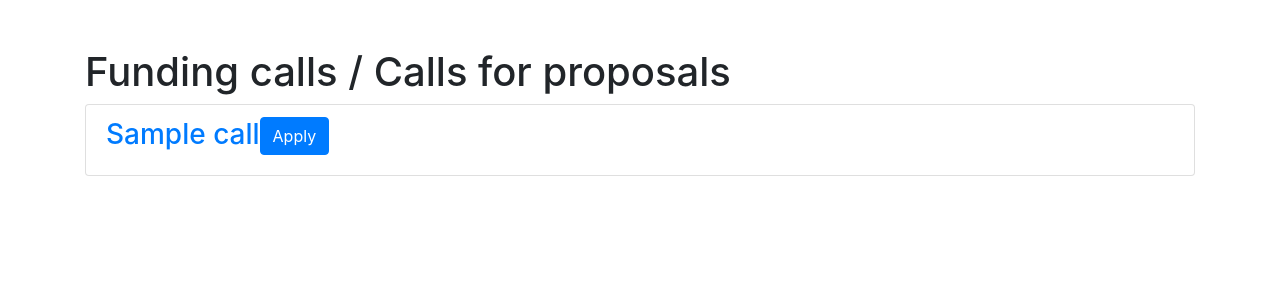
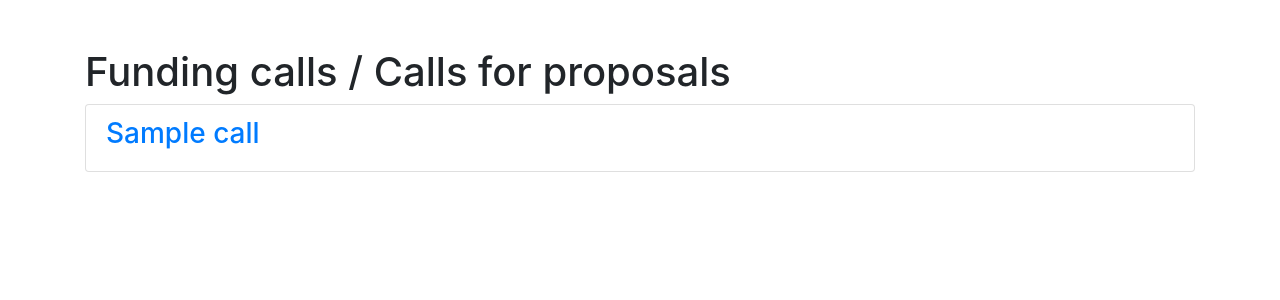
Before and after one commit to stolucc/cschia, a Flask app: page /calls in a window 1280 px wide. Shown: the part 117-417 px from the top of the page. Run offline with Flask 2, Linux system fonts and the light colour scheme; tables that the repository leaves empty hold one stand-in row (values such as "Sample post"); parts of the project's set-up code (start-up, migrations or seed data) failed here and were passed over; some libraries are stand-ins or nearby versions.

Commit message:
Fix to models

```diff
--- a/app/models.py
+++ b/app/models.py
@@ -317,7 +317,7 @@ class AnnualReport(db.Model):
         return "<AnnualReport {} {} {} {} {} {} {} {} {} {} {} {} {} {}>". \
             format(self.id, self.user_id, self.is_submit, self.date, self.publications_data, self.edu_pub_engagement, self.academic_collab, \
                     self.nonacademic_collab, self.commerc, self.impact, self.deviations, self.highlights, self.challenges, self.activities)
-
+"""
 def check_exists(name):
     return User.query.filter_by(username=name).first()
 
@@ -427,7 +427,7 @@ make_user("IainFelming", "0000-0000-0000-0001", "IainFelming@gmail.com", "test")
 make_user("MaryamHines", "0000-0000-0000-0002", "MaryamHines@gmail.com", "test")
 make_user("AshantiCresswell", "0000-0000-0000-0003", "AshantiCresswell@gmail.com", "test")
 make_user("AprilCooper", "0000-0000-0000-0004", "AprilCooper@gmail.com", "test")
-
+"""
 class FundingCallReviewers(db.Model):
     id = db.Column(db.Integer, primary_key=True)
     call_id = db.Column(db.Integer, db.ForeignKey("funding_call.id"))
--- a/app/templates/view_calls.html
+++ b/app/templates/view_calls.html
@@ -10,7 +10,7 @@
     <ul class="list-group">
     {% for call in calls %}
         <li class="list-group-item">
-            <h3><a href="{{ url_for('view_call', call_id=call.id) }}">{{ call.title }}</a><t><a href="{{ url_for('apply') }}" class="btn btn-primary">Apply</a></h3>
+            <h3><a href="{{ url_for('view_call', call_id=call.id) }}">{{ call.title }}</a>{% if current_user.is_admin %}<t><a href="{{ url_for('apply') }}" class="btn btn-primary">Apply</a>{% endif %}</h3>
         </li>
     {% endfor %}
     </ul>
```
